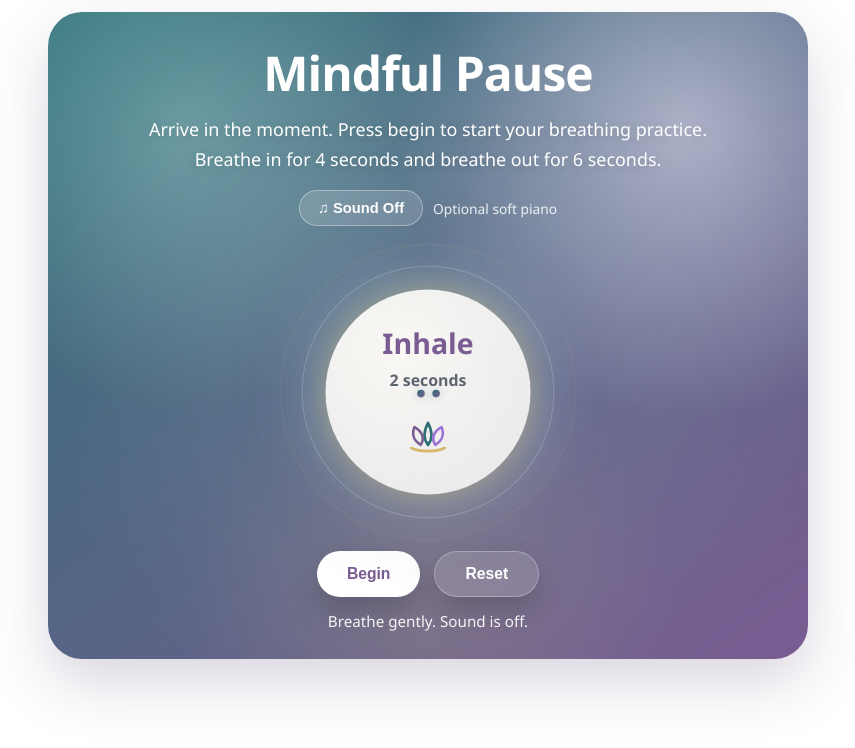
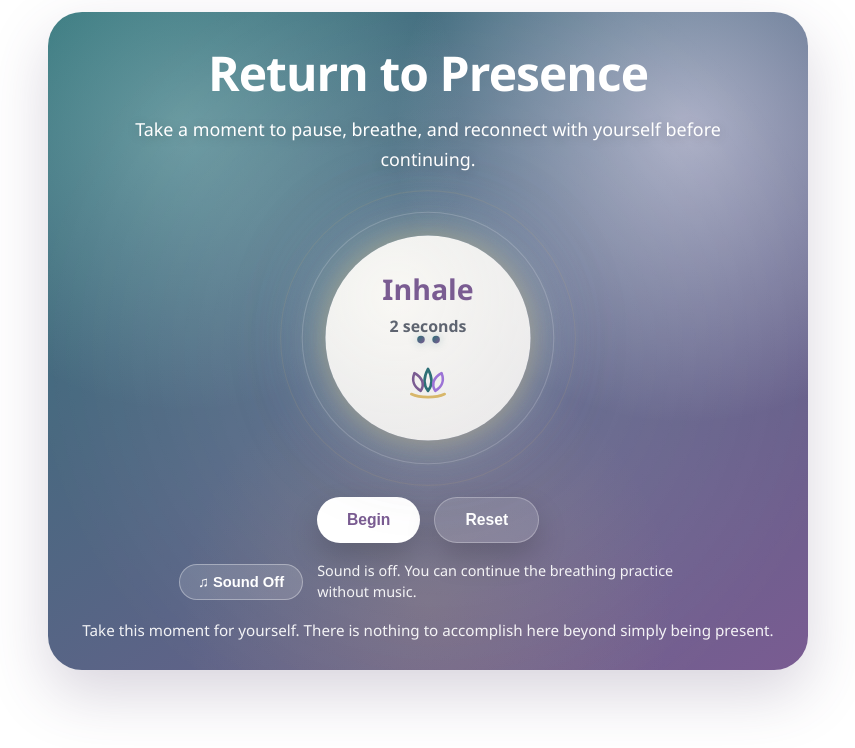
Before and after one commit to cgbrown24/caring-science-resources, a plain HTML site: page breath-pacer.html in a window 1280 px wide. Both pictures are taken after a click on the button "Begin". Shown: the whole page, without its empty margins (212-1067 px from the left). Drawn offline with Linux system fonts and the light colour scheme.

Commit message:
breath-pacer.html

```diff
--- a/breath-pacer.html
+++ b/breath-pacer.html
@@ -3,7 +3,7 @@
 <head>
 <meta charset="UTF-8" />
 <meta name="viewport" content="width=device-width, initial-scale=1.0"/>
-<title>Mindful Pause Breath Pacer</title>
+<title>Return to Presence Breath Pacer</title>
 
 <style>
 :root{
@@ -15,12 +15,9 @@
   --gold:#D8B76A;
   --ivory:#FFFDF8;
   --cream:#FCFAF7;
-  --text:#FFFFFF;
 }
 
-*{
-  box-sizing:border-box;
-}
+*{ box-sizing:border-box; }
 
 body{
   margin:0;
@@ -55,8 +52,7 @@ body{
   content:"";
   position:absolute;
   inset:-40%;
-  background:
-    radial-gradient(circle, rgba(255,255,255,.12), transparent 45%);
+  background:radial-gradient(circle, rgba(255,255,255,.12), transparent 45%);
   animation:softDrift 14s ease-in-out infinite alternate;
   pointer-events:none;
 }
@@ -82,37 +78,6 @@ h1{
   text-shadow:0 2px 12px rgba(0,0,0,.22);
 }
 
-.sound-row{
-  display:flex;
-  justify-content:center;
-  align-items:center;
-  gap:10px;
-  margin:10px 0 18px;
-  flex-wrap:wrap;
-}
-
-.sound-btn{
-  border:1px solid rgba(255,255,255,.35);
-  background:rgba(255,255,255,.14);
-  color:white;
-  padding:9px 18px;
-  border-radius:999px;
-  font-size:.92rem;
-  font-weight:700;
-  cursor:pointer;
-  transition:.25s ease;
-}
-
-.sound-btn:hover{
-  background:rgba(255,255,255,.22);
-  transform:translateY(-1px);
-}
-
-.sound-note{
-  font-size:.86rem;
-  color:rgba(255,255,255,.88);
-}
-
 .breath-area{
   height:295px;
   display:flex;
@@ -125,8 +90,7 @@ h1{
   width:190px;
   height:190px;
   border-radius:50%;
-  background:
-    radial-gradient(circle at 35% 30%, rgba(255,253,248,.96), rgba(252,250,247,.86));
+  background:radial-gradient(circle at 35% 30%, rgba(255,253,248,.96), rgba(252,250,247,.86));
   box-shadow:
     0 0 28px rgba(216,183,106,.42),
     0 0 62px rgba(169,216,212,.52),
@@ -138,13 +102,8 @@ h1{
   transition:transform 6s ease-in-out;
 }
 
-.orb.inhale{
-  transform:scale(1.18);
-}
-
-.orb.exhale{
-  transform:scale(.92);
-}
+.orb.inhale{ transform:scale(1.18); }
+.orb.exhale{ transform:scale(.92); }
 
 .orb::before,
 .orb::after{
@@ -232,19 +191,51 @@ button.main-btn:hover{
   transform:translateY(-2px);
 }
 
+.sound-section{
+  margin:18px auto 0;
+  max-width:560px;
+  display:flex;
+  justify-content:center;
+  align-items:center;
+  gap:14px;
+  flex-wrap:wrap;
+}
+
+.sound-btn{
+  border:1px solid rgba(255,255,255,.35);
+  background:rgba(255,255,255,.14);
+  color:white;
+  padding:9px 18px;
+  border-radius:999px;
+  font-size:.92rem;
+  font-weight:700;
+  cursor:pointer;
+  transition:.25s ease;
+}
+
+.sound-btn:hover{
+  background:rgba(255,255,255,.22);
+  transform:translateY(-1px);
+}
+
+.sound-message{
+  max-width:360px;
+  text-align:left;
+  font-size:.9rem;
+  line-height:1.45;
+  color:rgba(255,255,255,.92);
+}
+
 .status{
-  margin-top:14px;
+  margin-top:16px;
   font-size:.95rem;
+  line-height:1.5;
   color:rgba(255,255,255,.92);
 }
 
 @keyframes softDrift{
-  from{
-    transform:translate(-4%, -4%) rotate(0deg);
-  }
-  to{
-    transform:translate(4%, 4%) rotate(10deg);
-  }
+  from{ transform:translate(-4%, -4%) rotate(0deg); }
+  to{ transform:translate(4%, 4%) rotate(10deg); }
 }
 
 @media(max-width:600px){
@@ -270,6 +261,15 @@ button.main-btn:hover{
   .breath-word{
     font-size:1.45rem;
   }
+
+  .sound-section{
+    flex-direction:column;
+    gap:8px;
+  }
+
+  .sound-message{
+    text-align:center;
+  }
 }
 </style>
 </head>
@@ -280,20 +280,11 @@ button.main-btn:hover{
   <div class="pacer-card">
     <div class="content">
 
-      <h1>Mindful Pause</h1>
+      <h1>Return to Presence</h1>
 
       <p class="instructions">
-        Arrive in the moment. Press begin to start your breathing practice. Breathe in for 4 seconds and breathe out for 6 seconds.
+        Take a moment to pause, breathe, and reconnect with yourself before continuing.
       </p>
-
-      <div class="sound-row">
-        <button class="sound-btn" id="soundBtn" aria-label="Turn sound on or off">
-          ♫ Sound Off
-        </button>
-        <span class="sound-note">
-          Optional soft piano
-        </span>
-      </div>
 
       <div class="breath-area">
         <div class="orb" id="orb">
@@ -331,8 +322,18 @@ button.main-btn:hover{
         </button>
       </div>
 
+      <div class="sound-section">
+        <button class="sound-btn" id="soundBtn" aria-label="Turn sound on or off">
+          ♫ Sound Off
+        </button>
+
+        <div class="sound-message" id="soundMessage">
+          Sound is off. You can continue the breathing practice without music.
+        </div>
+      </div>
+
       <div class="status" id="statusText">
-        Sound is optional. You may complete this pause with or without music.
+        Take this moment for yourself. There is nothing to accomplish here beyond simply being present.
       </div>
 
       <audio id="breathAudio" src="audio/breath-piano.mp3" loop preload="auto"></audio>
@@ -345,6 +346,7 @@ button.main-btn:hover{
 const beginBtn = document.getElementById("beginBtn");
 const resetBtn = document.getElementById("resetBtn");
 const soundBtn = document.getElementById("soundBtn");
+const soundMessage = document.getElementById("soundMessage");
 const orb = document.getElementById("orb");
 const breathWord = document.getElementById("breathWord");
 const breathCount = document.getElementById("breathCount");
@@ -355,19 +357,22 @@ let isRunning = false;
 let soundOn = false;
 let breathTimer = null;
 let countdownTimer = null;
-let phase = "ready";
 
 audio.volume = 0.22;
 
-function updateSoundButton(){
+function updateSoundState(){
   soundBtn.textContent = soundOn ? "♫ Sound On" : "♫ Sound Off";
+
+  soundMessage.textContent = soundOn
+    ? "Sound is on. Select Begin to start the breathing practice."
+    : "Sound is off. You can continue the breathing practice without music.";
 }
 
 function playAudio(){
   if(!soundOn) return;
 
   audio.play().catch(() => {
-    statusText.textContent = "Select Begin again if your browser blocks audio.";
+    soundMessage.textContent = "Sound is on. Select Begin again if your browser blocks audio.";
   });
 }
 
@@ -382,15 +387,13 @@ function resetAudio(){
 
 soundBtn.addEventListener("click", () => {
   soundOn = !soundOn;
-  updateSoundButton();
+  updateSoundState();
 
-  if(soundOn){
-    statusText.textContent = "Sound is on. Select Begin to start the breathing practice.";
-    if(isRunning){
-      playAudio();
-    }
-  } else {
-    statusText.textContent = "Sound is off. You can continue the breathing practice without music.";
+  if(soundOn && isRunning){
+    playAudio();
+  }
+
+  if(!soundOn){
     pauseAudio();
   }
 });
@@ -408,6 +411,7 @@ function startCountdown(seconds){
 
   countdownTimer = setInterval(() => {
     remaining--;
+
     if(remaining <= 0){
       clearInterval(countdownTimer);
     } else {
@@ -419,7 +423,6 @@ function startCountdown(seconds){
 function inhale(){
   if(!isRunning) return;
 
-  phase = "inhale";
   breathWord.textContent = "Inhale";
   orb.classList.remove("exhale");
   orb.classList.add("inhale");
@@ -433,7 +436,6 @@ function inhale(){
 function exhale(){
   if(!isRunning) return;
 
-  phase = "exhale";
   breathWord.textContent = "Exhale";
   orb.classList.remove("inhale");
   orb.classList.add("exhale");
@@ -448,9 +450,9 @@ beginBtn.addEventListener("click", () => {
   if(isRunning) return;
 
   isRunning = true;
-  statusText.textContent = soundOn
-    ? "Breathe gently. Soft piano is playing."
-    : "Breathe gently. Sound is off.";
+
+  statusText.textContent =
+    "Take this moment for yourself. There is nothing to accomplish here beyond simply being present.";
 
   playAudio();
   inhale();
@@ -458,18 +460,19 @@ beginBtn.addEventListener("click", () => {
 
 resetBtn.addEventListener("click", () => {
   isRunning = false;
-  phase = "ready";
   clearTimers();
 
   orb.classList.remove("inhale", "exhale");
   breathWord.textContent = "Ready";
   breathCount.textContent = "Begin when ready";
-  statusText.textContent = "Sound is optional. You may complete this pause with or without music.";
+
+  statusText.textContent =
+    "Take this moment for yourself. There is nothing to accomplish here beyond simply being present.";
 
   resetAudio();
 });
 
-updateSoundButton();
+updateSoundState();
 </script>
 
 </body>
```
